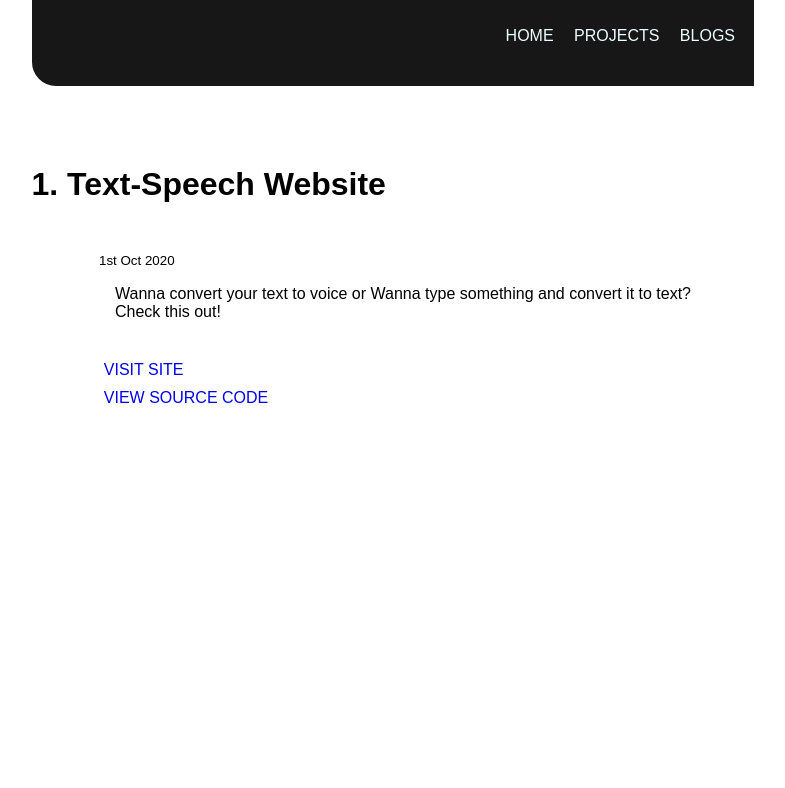
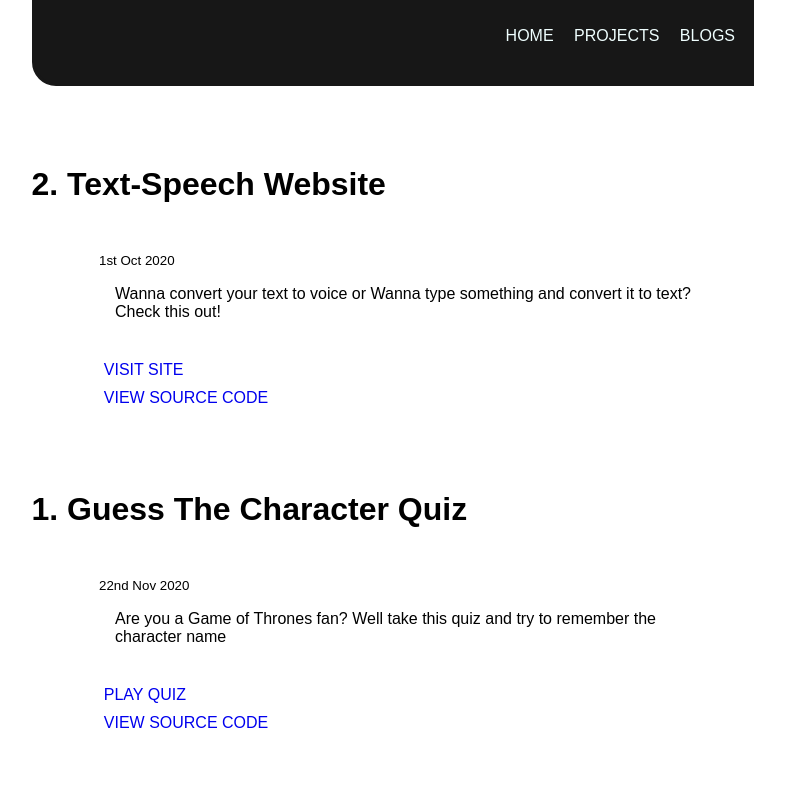
Before and after one commit to manishkrjha/Portfolio, a plain HTML site: page pages/projects.html in a window 1280 px wide. Shown: the whole page, without its empty margins (247-1032 px from the left). Drawn offline with Linux system fonts and the light colour scheme.

Commit message:
added got quiz

```diff
--- a/pages/projects.html
+++ b/pages/projects.html
@@ -28,6 +28,17 @@
                     <a class="link-default" href="https://github.com/manishkrjha/Text---Speech-Website" target="blank_">VIEW SOURCE CODE</a>
                 </section>
             </div>
+            <div class="project-default project-div">
+                <li>
+                    Guess The Character Quiz
+                </li>
+                <section>
+                    <small>22nd Nov 2020</small>
+                    <p>Are you a Game of Thrones fan? Well take this quiz and try to remember the character name</p>
+                    <a class="link-default" href="https://repl.it/@manishkrjha/DigitalWorthwhileMultiprocessing?embed=1&output=1" target="blank_">PLAY QUIZ</a>
+                    <a class="link-default" href="https://github.com/manishkrjha/GOT-Quiz-App/tree/main" target="blank_">VIEW SOURCE CODE</a>
+                </section>
+            </div>
         </ol>
     </main>
 </body>
```
